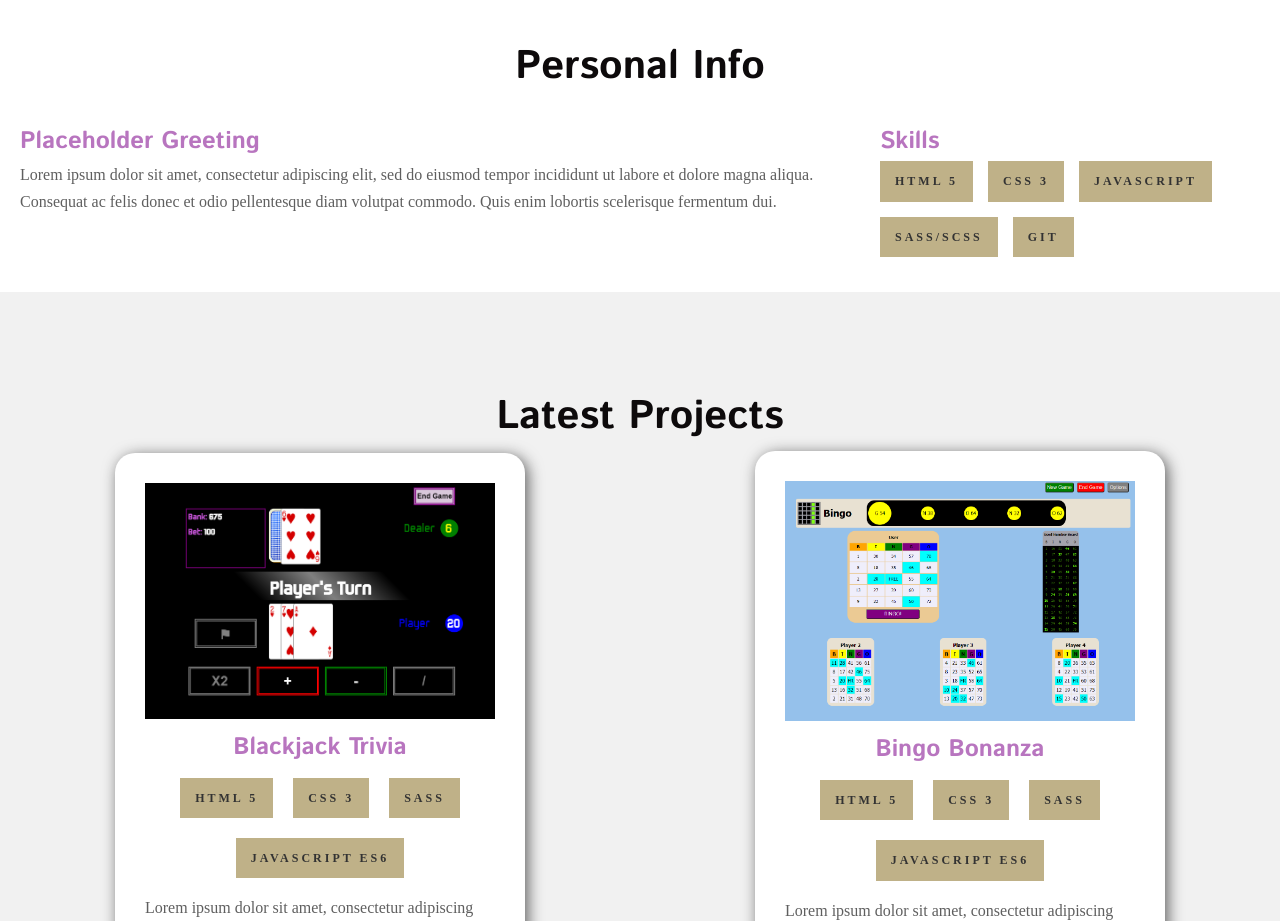
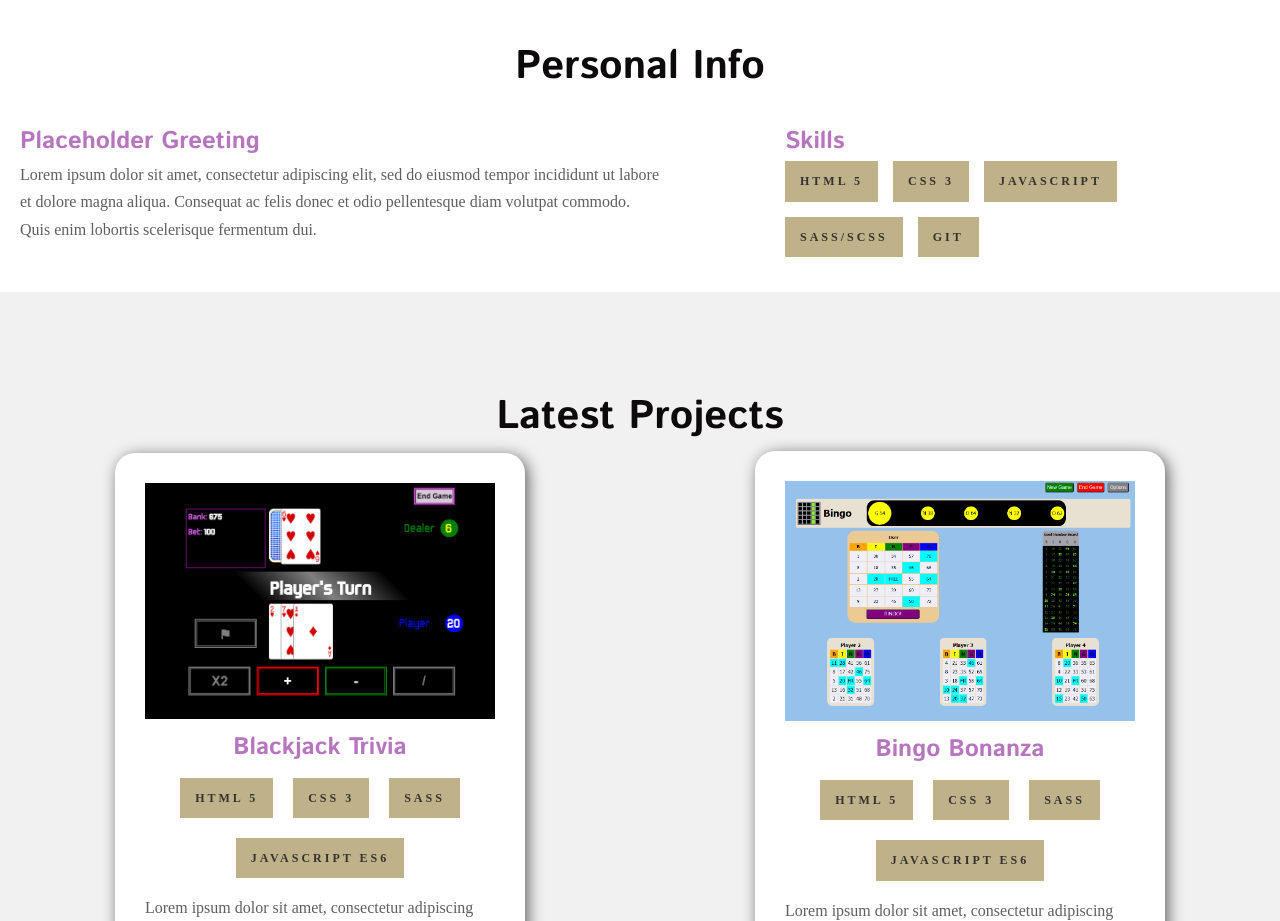
Before and after one commit to Dubosej1/portfolio-site, a website: page index.html in a window 1280 px wide. Shown: the part 820-1741 px from the top of the page. Drawn offline with Linux system fonts and the light colour scheme; a web font is replaced by a local one.

Commit message:
Fix bug where about__text-container was rendered too big for the div.

```diff
--- a/sass/main.scss
+++ b/sass/main.scss
@@ -257,6 +257,7 @@ body {
     &__text-container {
         @include grid-item-define(1, 2, 2, -1);
         margin-left: 2rem;
+        max-width: 50vw;
     }
 
     &__greeting,
@@ -268,6 +269,8 @@ body {
         &-container {
         @include grid-item-define(2, -1, 2, -1);
         }
+
+        // width: 75%;
 
         &-list {
             list-style-type: none;
```
Also changed, not shown: style.css.
